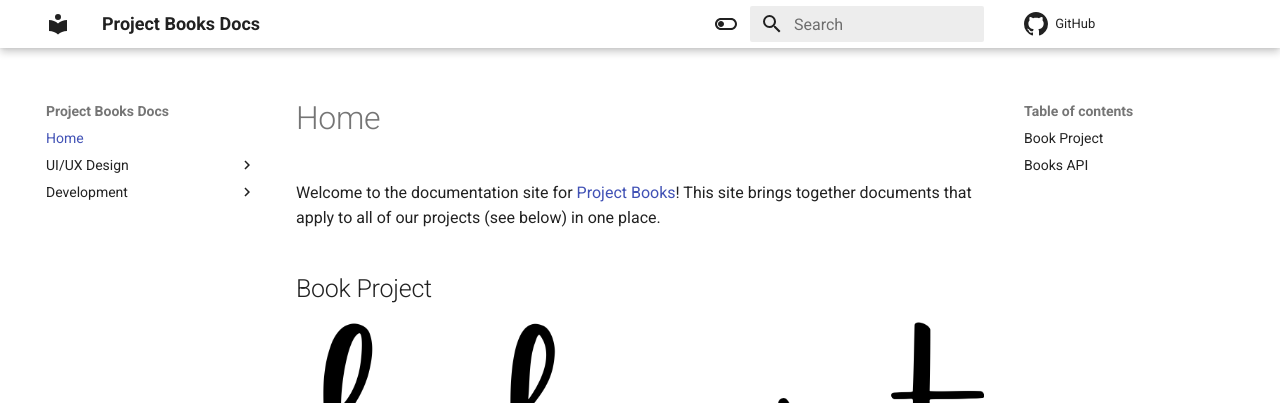
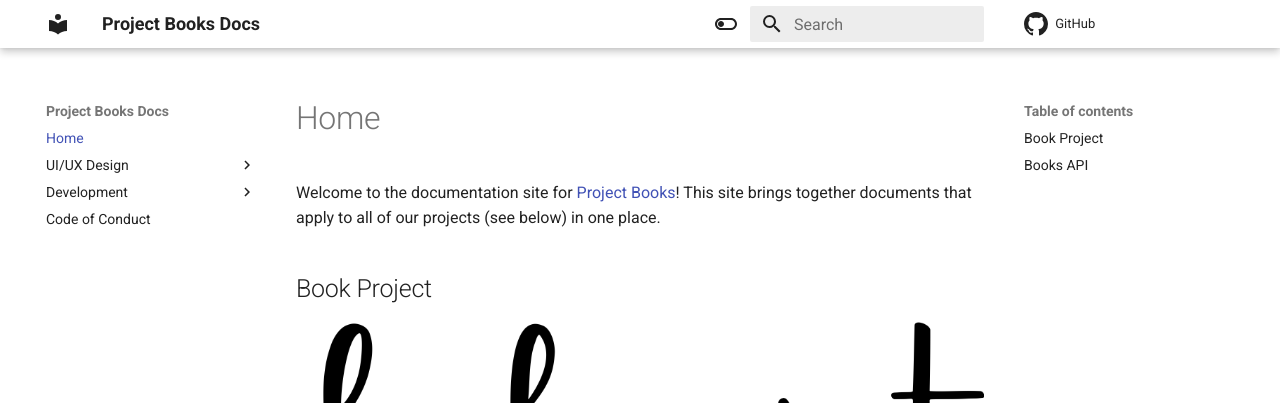
Before and after one commit to Project-Books/project-books.github.io, an MkDocs documentation site: the page built from docs/index.md, in a window 1280 px wide. Shown: the top 403 px of the page. Built offline with MkDocs 1.6.1 and Material for MkDocs 9.7.7, drawn with Linux system fonts in a browser that asks for light colours.

Commit message:
Move code of conduct out of development

```diff
--- a/mkdocs.yml
+++ b/mkdocs.yml
@@ -9,7 +9,6 @@ nav:
           - Design team: design/design-team.md
   - Development:
           - Contributing: contributing.md
-          - Code of Conduct: code-of-conduct.md
           - Style Guides:
                   - Java Style Guide: styleguides/java-styleguide.md
                   - React Style Guide: styleguides/react-styleguide.md
@@ -19,6 +18,7 @@ nav:
                   - Code of conduct resolutions: maintaining/code-of-conduct-resolutions.md
                   - Becoming a maintainer: maintaining/maintainer.md
                   - Becoming a triager: maintaining/triager.md
+  - Code of Conduct: code-of-conduct.md
 theme:
         name: material
         palette:
```
